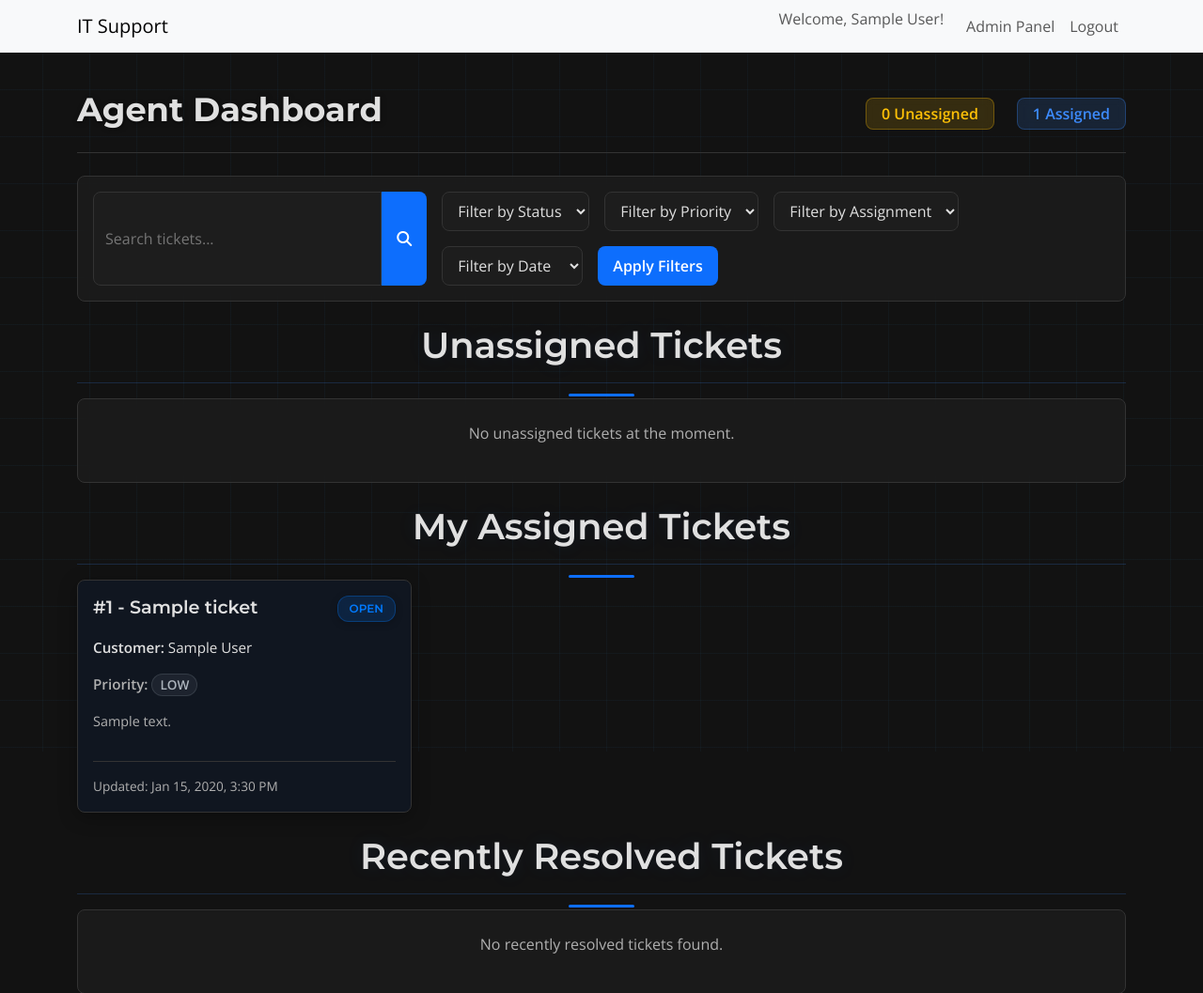
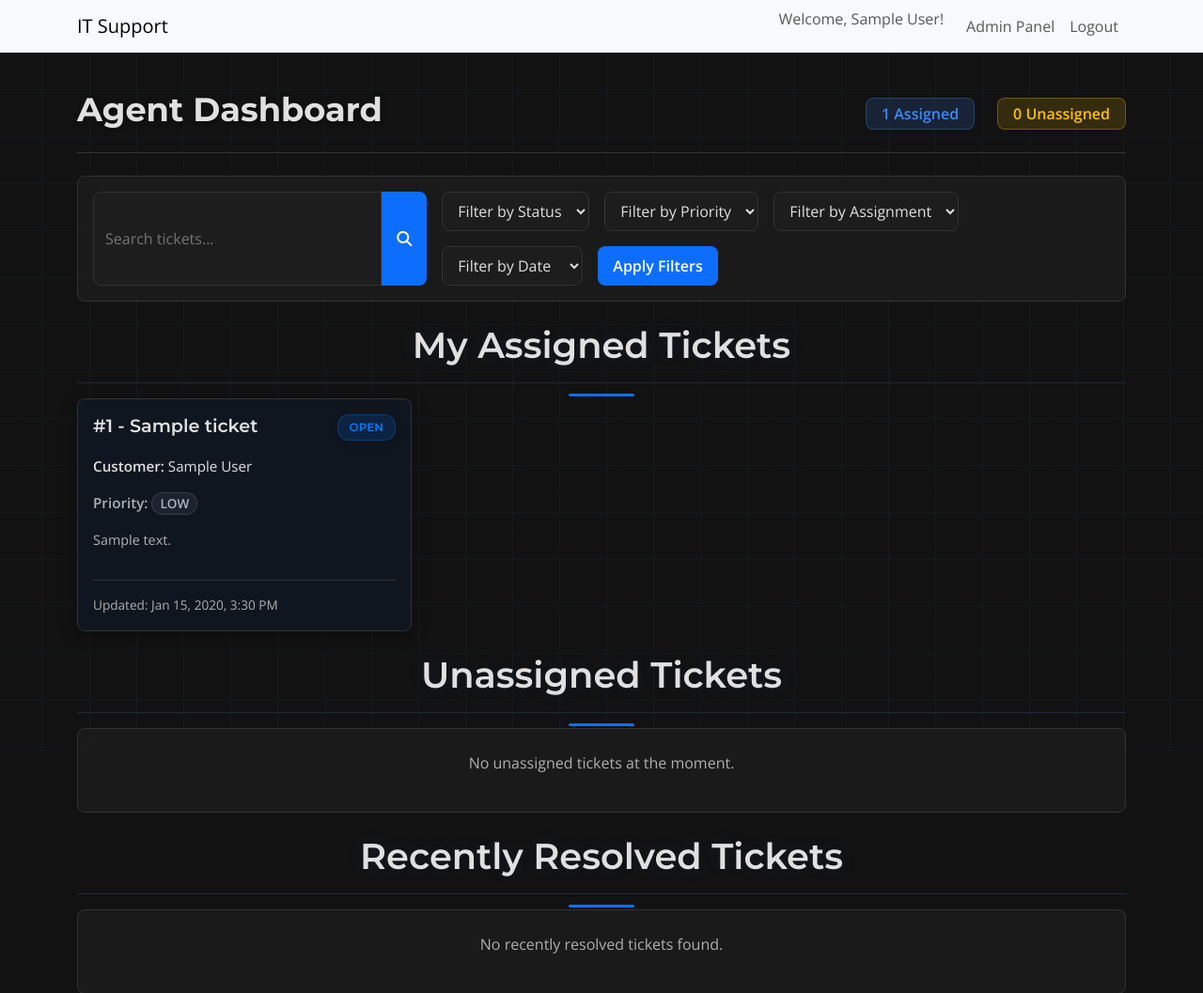
Before and after one commit to amair6190/final-deploy, a Django app: page /tickets/agent/dashboard/ in a window 1280 px wide. Shown: the top 1057 px of the page at 94% size. Run offline with Django 5.2, Linux system fonts and the light colour scheme; a user stored in the database is signed in; tables that the repository leaves empty hold one stand-in row (values such as "Sample post"); some libraries are stand-ins or nearby versions.

Commit message:
Your commit message

```diff
--- a/static/css/dashboard_solvit_theme.css
+++ b/static/css/dashboard_solvit_theme.css
@@ -122,10 +122,23 @@ body.solv-it-dashboard-theme::before {
     backdrop-filter: blur(10px);
 }
 
+.ticket-card-link {
+    text-decoration: none;
+    color: inherit;
+    display: block;
+    height: 100%;
+}
+
+.ticket-card-link:hover {
+    text-decoration: none;
+    color: inherit;
+}
+
 .ticket-card:hover {
     transform: translateY(-5px);
     border-color: var(--solvit-blue-light);
     box-shadow: var(--solvit-glow-hover), var(--solvit-shadow);
+    cursor: pointer;
 }
 
 .ticket-card-content {
--- a/tickets/templates/tickets/agent_dashboard.html
+++ b/tickets/templates/tickets/agent_dashboard.html
@@ -15,8 +15,8 @@
 <header class="dashboard-header">
     <h2 class="dashboard-title">Agent Dashboard</h2>
     <div class="dashboard-stats">
-        <span class="badge bg-warning">{{ unassigned_tickets.count }} Unassigned</span>
-        <span class="badge bg-primary ms-2">{{ assigned_tickets.count }} Assigned</span>
+        <span class="badge bg-primary">{{ assigned_tickets.count }} Assigned</span>
+        <span class="badge bg-warning ms-2">{{ unassigned_tickets.count }} Unassigned</span>
     </div>
 </header>
 
@@ -70,17 +70,59 @@
     </form>
 </div>
 
+<!-- My Assigned Tickets Section -->
+<h3 class="section-title mt-4">My Assigned Tickets</h3>
+{% if assigned_tickets %}
+    <ul class="ticket-grid">
+        {% for ticket in assigned_tickets %}
+            <li class="ticket-card">
+                <a href="{% url 'tickets:ticket_detail' ticket.id %}" class="ticket-card-link">
+                    <div class="ticket-card-content">
+                        <div class="ticket-card-header">
+                            <span class="ticket-title-link">
+                               #{{ ticket.id }} - {{ ticket.title|truncatechars:50 }}
+                            </span>
+                            <span class="ticket-status status-{{ ticket.status|lower }}">
+                                {{ ticket.get_status_display }}
+                            </span>
+                        </div>
+                        <div class="ticket-card-body">
+                            <p class="customer-info">
+                                <strong>Customer:</strong> {% if ticket.customer.get_full_name %}{{ ticket.customer.get_full_name }}{% else %}{{ ticket.customer.username }}{% endif %}
+                            </p>
+                            <p class="priority-info">
+                                <strong>Priority:</strong> <span class="badge bg-{{ ticket.priority|lower }}">{{ ticket.get_priority_display }}</span>
+                            </p>
+                            <p class="description">
+                                {{ ticket.description|truncatewords:20|linebreaksbr }}
+                            </p>
+                        </div>
+                        <div class="ticket-card-footer">
+                            <span>Updated: {{ ticket.updated_at|date:"M d, Y, g:i A" }}</span>
+                        </div>
+                    </div>
+                </a>
+            </li>
+        {% endfor %}
+    </ul>
+{% else %}
+    <div class="empty-section">
+        <p>You have no tickets currently assigned to you.</p>
+    </div>
+{% endif %}
+
 <!-- Unassigned Tickets Section -->
-<h3 class="section-title">Unassigned Tickets</h3>
+<h3 class="section-title mt-4">Unassigned Tickets</h3>
 {% if unassigned_tickets %}
     <ul class="ticket-grid">
         {% for ticket in unassigned_tickets %}
             <li class="ticket-card">
+                <a href="{% url 'tickets:ticket_detail' ticket.id %}" class="ticket-card-link">
                     <div class="ticket-card-content">
                         <div class="ticket-card-header">
-                        <a href="{% url 'tickets:ticket_detail' ticket.id %}" class="ticket-title-link">
+                            <span class="ticket-title-link">
                                #{{ ticket.id }} - {{ ticket.title|truncatechars:50 }}
-                        </a>
+                            </span>
                             <span class="ticket-status status-{{ ticket.status|lower }}">
                                 {{ ticket.get_status_display }}
                             </span>
@@ -100,6 +142,7 @@
                             <span>Created: {{ ticket.created_at|date:"M d, Y, g:i A" }}</span>
                         </div>
                     </div>
+                </a>
             </li>
         {% endfor %}
     </ul>
@@ -109,56 +152,18 @@
     </div>
 {% endif %}
 
-<!-- My Assigned Tickets Section -->
-<h3 class="section-title mt-4">My Assigned Tickets</h3>
-{% if assigned_tickets %}
-    <ul class="ticket-grid">
-        {% for ticket in assigned_tickets %}
-            <li class="ticket-card">
-                <div class="ticket-card-content">
-                    <div class="ticket-card-header">
-                        <a href="{% url 'tickets:ticket_detail' ticket.id %}" class="ticket-title-link">
-                           #{{ ticket.id }} - {{ ticket.title|truncatechars:50 }}
-                        </a>
-                        <span class="ticket-status status-{{ ticket.status|lower }}">
-                            {{ ticket.get_status_display }}
-                        </span>
-                    </div>
-                    <div class="ticket-card-body">
-                        <p class="customer-info">
-                            <strong>Customer:</strong> {% if ticket.customer.get_full_name %}{{ ticket.customer.get_full_name }}{% else %}{{ ticket.customer.username }}{% endif %}
-                        </p>
-                        <p class="priority-info">
-                            <strong>Priority:</strong> <span class="badge bg-{{ ticket.priority|lower }}">{{ ticket.get_priority_display }}</span>
-                        </p>
-                        <p class="description">
-                            {{ ticket.description|truncatewords:20|linebreaksbr }}
-                        </p>
-                    </div>
-                    <div class="ticket-card-footer">
-                        <span>Updated: {{ ticket.updated_at|date:"M d, Y, g:i A" }}</span>
-                    </div>
-                </div>
-            </li>
-        {% endfor %}
-    </ul>
-{% else %}
-    <div class="empty-section">
-        <p>You have no tickets currently assigned to you.</p>
-    </div>
-{% endif %}
-
 <!-- Recently Resolved Tickets Section -->
 <h3 class="section-title mt-4">Recently Resolved Tickets</h3>
 {% if resolved_tickets %}
     <ul class="ticket-grid">
         {% for ticket in resolved_tickets %}
             <li class="ticket-card resolved">
+                <a href="{% url 'tickets:ticket_detail' ticket.id %}" class="ticket-card-link">
                     <div class="ticket-card-content">
                         <div class="ticket-card-header">
-                        <a href="{% url 'tickets:ticket_detail' ticket.id %}" class="ticket-title-link">
+                            <span class="ticket-title-link">
                                #{{ ticket.id }} - {{ ticket.title|truncatechars:50 }}
-                        </a>
+                            </span>
                             <span class="ticket-status status-{{ ticket.status|lower }}">
                                 {{ ticket.get_status_display }}
                             </span>
@@ -175,6 +180,7 @@
                             <span>Resolved: {{ ticket.updated_at|date:"M d, Y, g:i A" }}</span>
                         </div>
                     </div>
+                </a>
             </li>
         {% endfor %}
     </ul>
```
Lines whose indentation alone changed are shown as unchanged.
